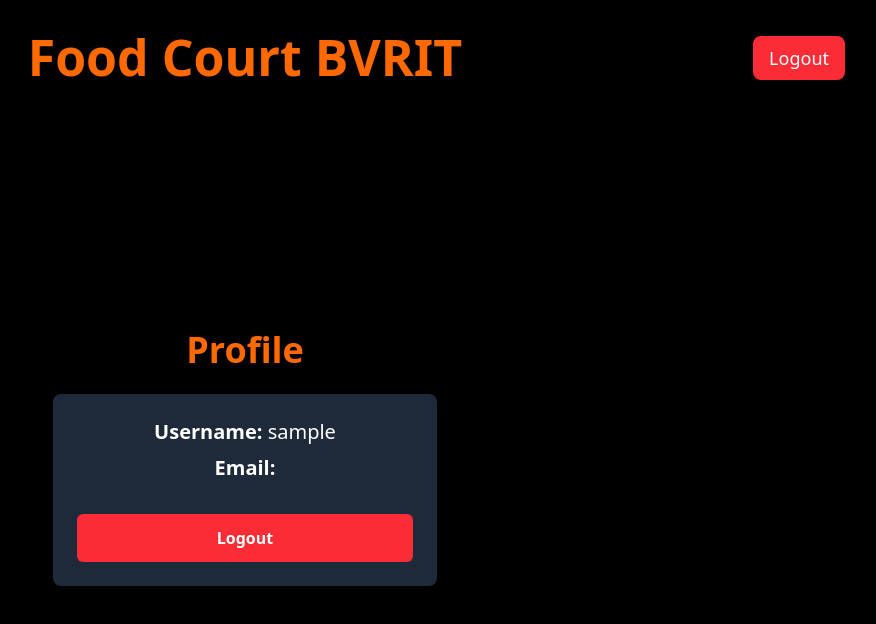
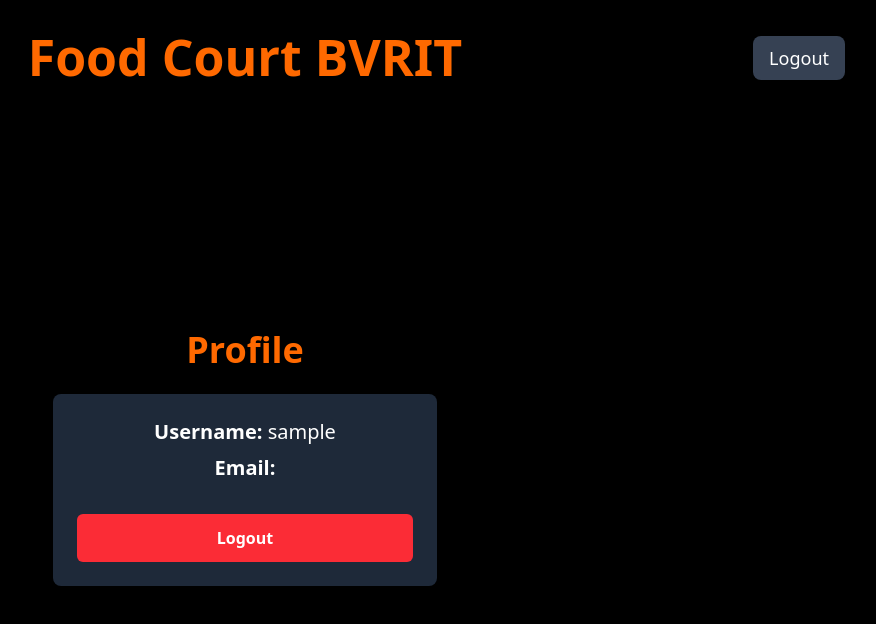
Before and after one commit to ajay0120/Food-Court, a React (Vite) app in the folder client/: page /profile in a window 1280 px wide. Shown: the top 624 px of the page, without its empty margins (395-1271 px from the left). Built offline with nearby package versions, Linux system fonts and the light colour scheme; sample sign-in values are in the browser's storage.

Commit message:
changed the color of logout button

```diff
--- a/client/src/components/Profile.jsx
+++ b/client/src/components/Profile.jsx
@@ -25,7 +25,7 @@
           Food Court BVRIT
         </button>
         <button
-          className="bg-gray-700 text-white px-4 py-2 rounded-lg absolute right-10 cursor-pointer bg-red-500 text-lg"
+          className="bg-gray-700 text-white px-4 py-2 rounded-lg absolute right-10 cursor-pointer  text-lg"
           onClick={handleLogout}
         >
           Logout
```
